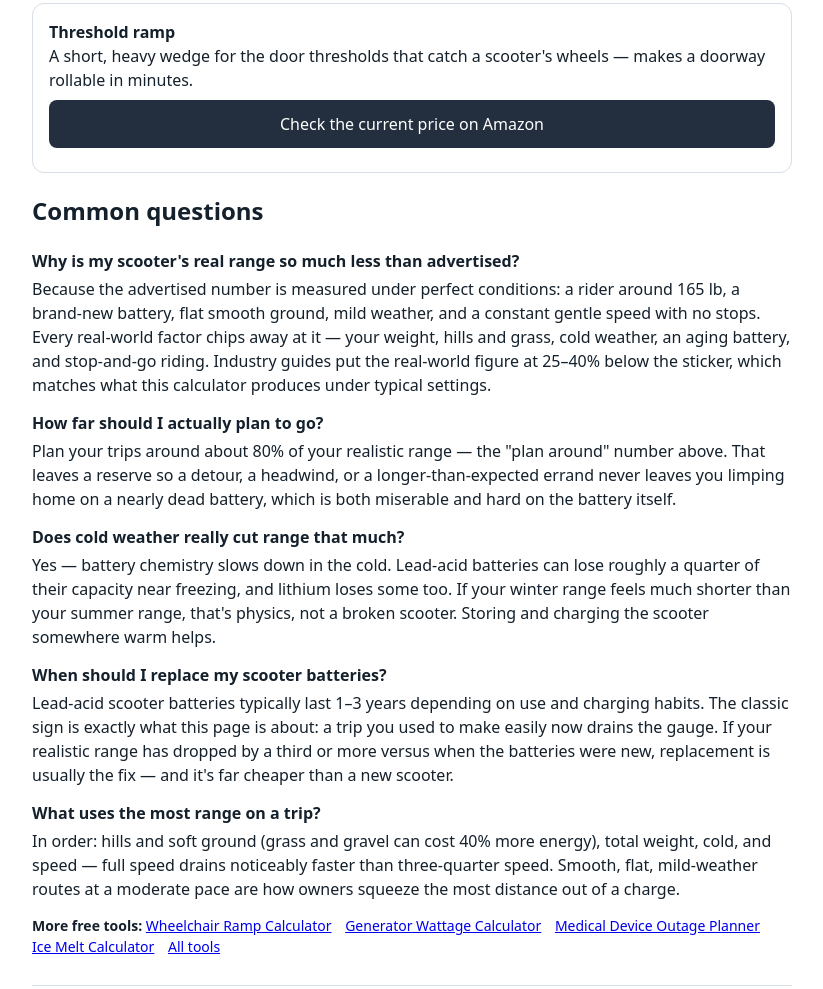
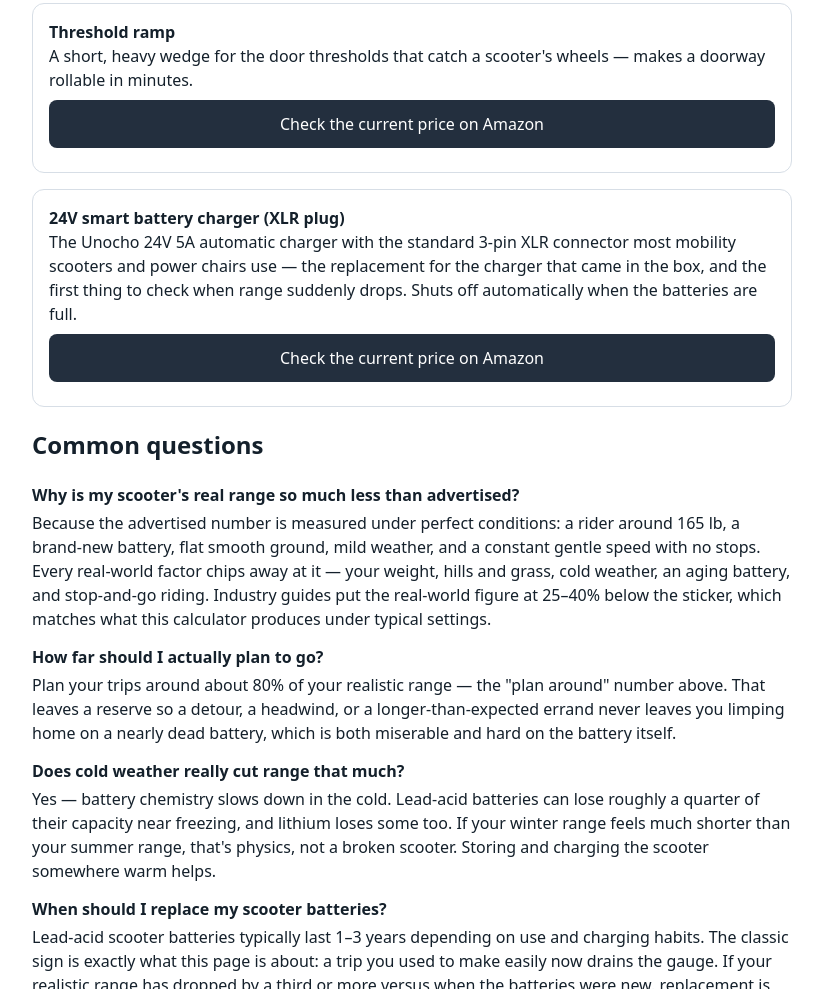
Before and after one commit to inthe6production/inthe6production.github.io, a plain HTML site: page scooter.html in a window 1280 px wide. Shown: the part 1870-2859 px from the top of the page, without its empty margins (228-1051 px from the left). Drawn offline with Linux system fonts and the light colour scheme.

Commit message:
Add 24V XLR scooter charger pick to scooter range calculator

```diff
--- a/scooter.html
+++ b/scooter.html
@@ -94,6 +94,7 @@ nav.top{font-size:14px;margin-bottom:6px}
 <p class="small">As an Amazon Associate I earn from qualifying purchases. Prices change — the button shows the current price on Amazon.</p>
 <div class="card"><strong>Telescoping wheelchair &amp; scooter ramp, 7 ft</strong><br>For loading your scooter into a vehicle or getting it over a step at a home you're visiting. Adjustable, portable, no installation.<a class="btn" href="https://www.amazon.ca/dp/B0FR8S9SHT?tag=inthesixprodu-20" data-slot="scooter-1">Check the current price on Amazon</a></div>
 <div class="card"><strong>Threshold ramp</strong><br>A short, heavy wedge for the door thresholds that catch a scooter's wheels — makes a doorway rollable in minutes.<a class="btn" href="https://www.amazon.ca/dp/B0F1KCPCMM?tag=inthesixprodu-20" data-slot="scooter-2">Check the current price on Amazon</a></div>
+<div class="card"><strong>24V smart battery charger (XLR plug)</strong><br>The Unocho 24V 5A automatic charger with the standard 3-pin XLR connector most mobility scooters and power chairs use — the replacement for the charger that came in the box, and the first thing to check when range suddenly drops. Shuts off automatically when the batteries are full.<a class="btn" href="https://www.amazon.ca/dp/B0757NDBJC?tag=inthesixprodu-20" data-slot="scooter-3">Check the current price on Amazon</a></div>
 
 <h2>Common questions</h2>
 <div class="faq">
```
